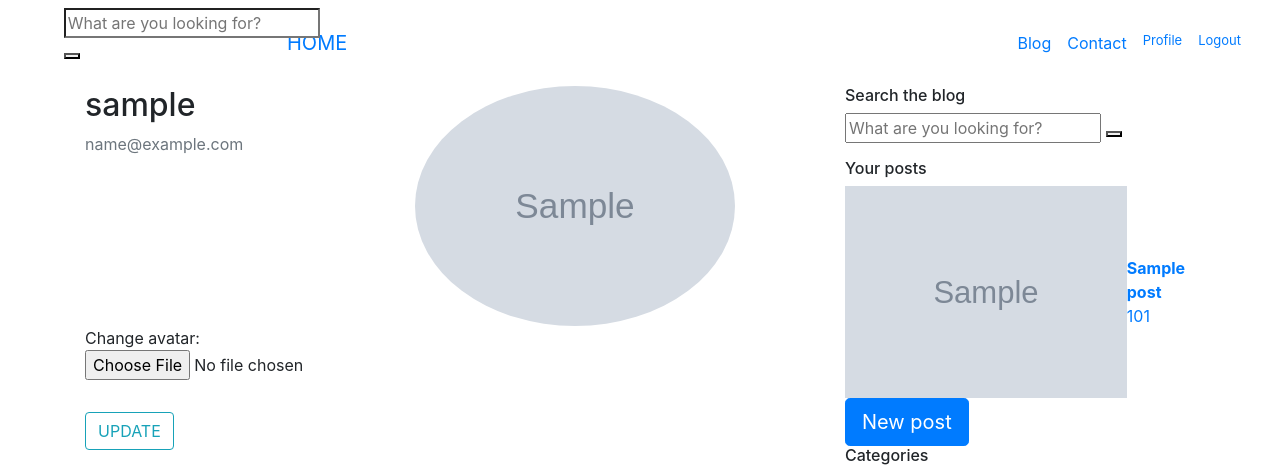
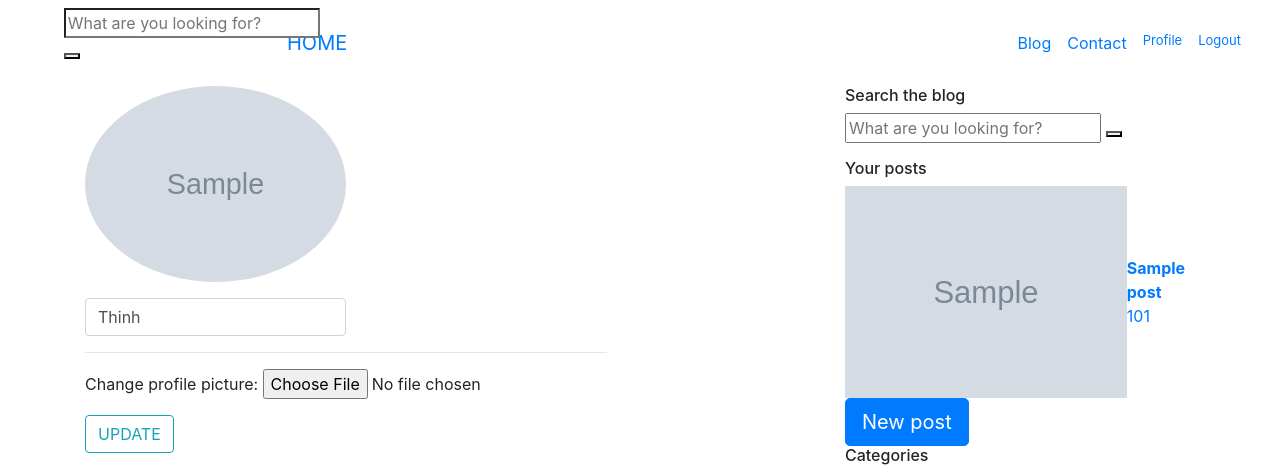
Before and after one commit to Thinh-NT/company-blog, a Django app: page /profile/ in a window 1280 px wide. Shown: the top 476 px of the page. Run offline with Django 3.2, Linux system fonts and the light colour scheme; a user stored in the database is signed in; tables that the repository leaves empty hold one stand-in row (values such as "Sample post"); grey boxes marked "Sample" are stand-in pictures; some libraries are stand-ins or nearby versions.

```diff
--- a/blog/forms.py
+++ b/blog/forms.py
@@ -44,4 +44,4 @@ class AuthorForm(forms.ModelForm):
 
     class Meta:
         model = Author
-        fields = ('profile_picture', )
+        fields = ('profile_picture', 'name')
--- a/blog/models.py
+++ b/blog/models.py
@@ -1,15 +1,14 @@
+from allauth.account.signals import user_signed_up
+from django.db.models.signals import post_save
+from django.core.files import File
+from django.dispatch.dispatcher import receiver
 from django.db import models
 from django.contrib.auth import get_user_model
-from django.dispatch.dispatcher import receiver
 from django.urls import reverse
 from tinymce import HTMLField
-from allauth.account.signals import user_signed_up
-from allauth.socialaccount.signals import pre_social_login, social_account_added
 
-
-from PIL import Image
-import requests
-
+from urllib.request import urlopen
+from tempfile import NamedTemporaryFile
 
 User = get_user_model()
 
@@ -18,9 +17,10 @@ class Author(models.Model):
     user = models.OneToOneField(
         User, related_name='author', on_delete=models.CASCADE, auto_created=True)
     profile_picture = models.ImageField()
+    name = models.CharField(max_length=50, default='')
 
     def __str__(self):
-        return self.user.username
+        return self.name
 
 
 class Category(models.Model):
@@ -83,7 +83,7 @@ class Comment(models.Model):
 
 
 @receiver(user_signed_up)
-def set_initial_user_names(request, user=User, sociallogin=None, **kwargs):
+def set_initial_user_names(request, user=None, sociallogin=None, **kwargs):
     """
     When a social account is created successfully and this signal is received,
     django-allauth passes in the sociallogin param, giving access to metadata on the remote account, e.g.:
@@ -98,23 +98,45 @@ def set_initial_user_names(request, user=User, sociallogin=None, **kwargs):
     From http://birdhouse.org/blog/2013/12/03/django-allauth-retrieve-firstlast-names-from-fb-twitter-google/comment-page-1/
     """
 
-    preferred_avatar_size_pixels = 256
+    if user == None:
+        user = User
 
     if sociallogin:
 
         if sociallogin.account.provider == 'facebook':
-            # verified = sociallogin.account.extra_data['verified']
             picture_url = sociallogin.account.get_avatar_url()
-            im = Image.open(requests.get(picture_url, stream=True).raw)
 
+            img_temp = NamedTemporaryFile(delete=True)
+            img_temp.write(urlopen(picture_url).read())
+            img_temp.flush()
             author = Author()
             author.user = user
-            author.profile_picture = im.show()
+            author.profile_picture.save(
+                f"{{author.user.username}}_profile", File(img_temp)
+            )
             author.save()
-
         if sociallogin.account.provider == 'google':
             user.first_name = sociallogin.account.extra_data['given_name']
             user.last_name = sociallogin.account.extra_data['family_name']
-            # verified = sociallogin.account.extra_data['verified_email']
+
             picture_url = sociallogin.account.extra_data['picture']
+            img_temp = NamedTemporaryFile(delete=True)
+            img_temp.write(urlopen(picture_url).read())
+            img_temp.flush()
+            author = Author()
+            author.user = user
+            author.name = user.username
+            author.profile_picture.save(
+                f"{{author.user.username}}_profile", File(img_temp)
+            )
+            author.save()
     print('ADDED')
+
+
+@receiver(post_save)
+def set_author_name(user=None, **kwargs):
+    if user == None:
+        user = User
+
+    author = user.author
+    author.name = user.username
--- a/blog/views.py
+++ b/blog/views.py
@@ -125,10 +125,12 @@ def profile(request):
     else:
         p_form = AuthorForm(instance=request.user.author)
 
+    author = request.user.author
     posts = Post.objects.all().filter(author=request.user.author)[:3]
     category_count = posts.values(
         'categories__title').annotate(Count('categories__title'))
     context = {
+        "author": author,
         "p_form": p_form,
         "category_count": category_count,
         "posts": posts
--- a/templates/blog/create_post.html
+++ b/templates/blog/create_post.html
@@ -2,12 +2,12 @@
 {% load crispy_forms_tags %}
 
 {% block content %}
-<div id="creating_container" class="col-8 offset-2 mt-5">
+<div id="creating_container" class="col-8 offset-2 mt-3 mb-5">
     {{ form.media }}
     <form action="." method="POST" enctype="multipart/form-data">
         {% csrf_token %}
         {{ form | crispy }}
-        <button type="submit">SUBMIT</button>
+        <button type="btn btn-primary">SUBMIT</button>
     </form>
 </div>
 {% endblock content %}
--- a/templates/blog/index.html
+++ b/templates/blog/index.html
@@ -49,14 +49,14 @@
               </a>
             </header>
             <p>{{ object.overview }}</p>
-            <footer class="post-footer d-flex align-items-center"><a href="#"
-                class="author d-flex align-items-center flex-wrap">
+            <footer class="post-footer d-flex align-items-center">
+              <a class="author d-flex align-items-center flex-wrap">
                 <div class="avatar"><img src="{{ object.author.profile_picture.url }}" alt="..." class="img-fluid">
                 </div>
                 <div class="title"><span>{{ object.author }}</span></div>
               </a>
               <div class="date"><i class="icon-clock"></i>{{ object.timestamp | timesince }} ago</div>
-              <div class="comments"><i class="icon-comment"></i>{{ object.comment_count }}</div>
+              <div class="comments"><i class="icon-comment"></i>{{ object.comments.count }}</div>
             </footer>
           </div>
         </div>
--- a/templates/blog/profile.html
+++ b/templates/blog/profile.html
@@ -8,30 +8,31 @@
         <main class="posts-listing col-lg-8">
             <div class="container">
                 <div class="row">
-                    <div class="media-body">
-                        <h2 class="account-heading">{{ user.username }}</h2>
-                        <p class="text-secondary">{{ user.email }}</p>
-                    </div>
-                    <div class="media">
-                        <img class="rounded-circle account-img" style="width: 80%;"
-                            src="{{ request.user.author.profile_picture.url }}">
-
-                    </div>
                     <form method="POST" enctype="multipart/form-data">
                         {% csrf_token %}
                         <fieldset class="form-group">
-                            <div id="div_id_profile_picture" class="form-group">
-                                <div class="">
-                                    Change avatar:
-                                    <input type="file" name="profile_picture" accept="image/*"
-                                        class="clearablefileinput form-control-file" id="id_profile_picture">
-                                </div>
+                            <div class="media">
+                                <img class="rounded-circle account-img rounded float-right" style="width: 50%;"
+                                    src="{{ author.profile_picture.url }}">
                             </div>
+                            <input class="form-control mt-3" type="text" name="name" value="Thinh" maxlength="50"
+                                required="" id="id_name" style="width: 50%;">
+                            <hr>
+                            Change profile picture:
+                            <input class="filestyle" type="file" name="profile_picture" accept="image/*"
+                                id="id_profile_picture">
+
                         </fieldset>
                         <div class="form-group">
                             <button class="btn btn-outline-info" type="submit">UPDATE</button>
                         </div>
                     </form>
+
+
+
+
+
+
                 </div>
             </div>
         </main>
```
Also changed, not shown: company_blog/settings.py (+8 -8 lines), templates/account/login.html (+1 -19 lines), templates/blog/post.html (+7 -1 lines), blog/migrations/0015_author_name.py (added), blog/signals.py (added).
